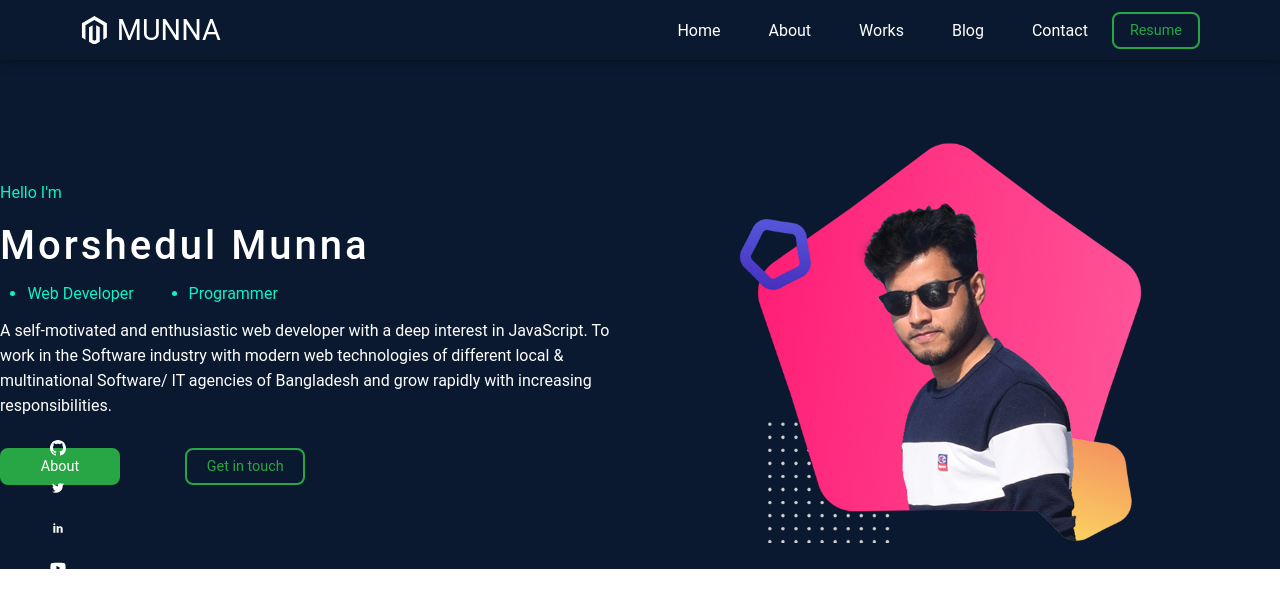
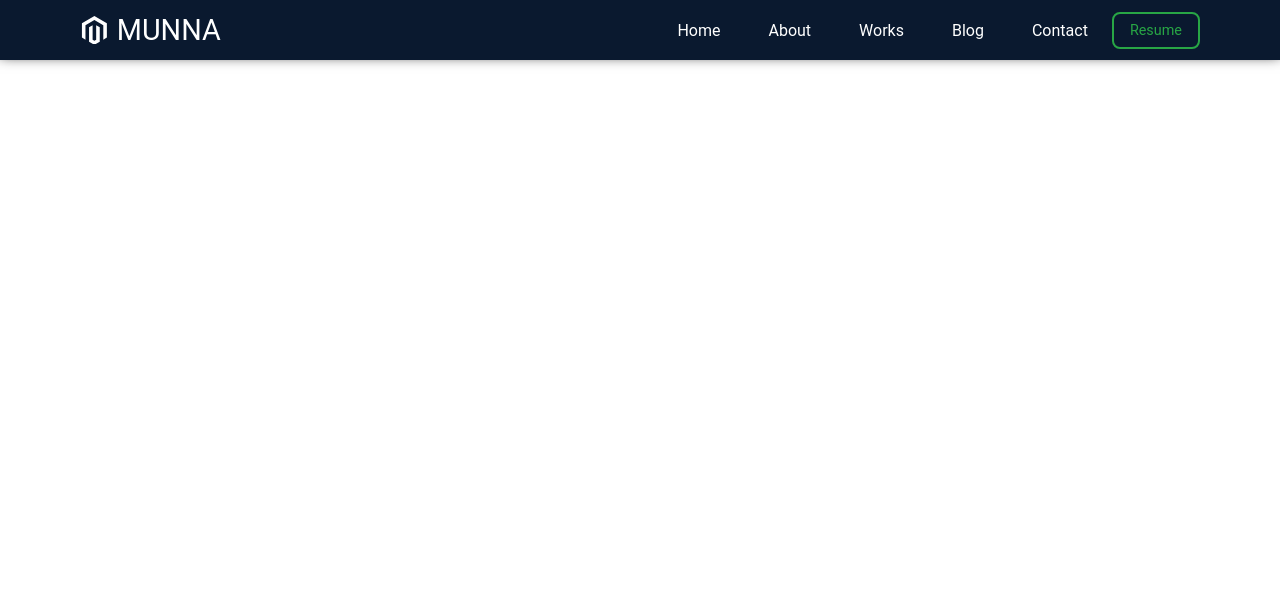
Before and after one commit to morshedulmunna/exacademy, a React (Create React App) app: page / in a window 1280 px wide. Shown: the top 608 px of the page. Built offline with nearby package versions, Linux system fonts and the light colour scheme.

Commit message:
git cache cleared

```diff
--- a/src/components/Home/Home.js
+++ b/src/components/Home/Home.js
@@ -1,52 +1,7 @@
 import React from "react";
-import { Container } from "../../globalStyle";
-import { HomeData } from "../data";
-import {
-  Header,
-  HeaderBtn,
-  HeaderContent,
-  HeaderDiscription,
-  HeaderH1,
-  HeaderImage,
-  HeaderLi,
-  HeaderUl,
-  SpanP,
-} from "./Home.style";
-import img from "../../images/infosecimg.png";
-import { Link } from "react-router-dom";
 
 const Home = () => {
-  const { topLine, name, profession1, profession2, discription } = HomeData;
-  return (
-    <>
-      <Container>
-        <Header>
-          <HeaderImage>
-            <img src={img} alt="HeaderImage" />
-          </HeaderImage>
-          <HeaderContent>
-            <SpanP> {topLine} </SpanP>
-            <HeaderH1> {name} </HeaderH1>
-            <HeaderUl>
-              <HeaderLi> {profession1} </HeaderLi>
-              <HeaderLi> {profession2} </HeaderLi>
-            </HeaderUl>
-            <HeaderDiscription>{discription}</HeaderDiscription>
-            <HeaderBtn>
-              <Link to="/about" className="aboutBtn">
-                About
-              </Link>
-              <Link to="/get-in-touch"> Get in touch </Link>
-            </HeaderBtn>
-          </HeaderContent>
-        </Header>
-      </Container>
-      {/* Header 2nd Part Few Workd */}
-      {/* <Container>
-        <h1>lorem300</h1>
-      </Container> */}
-    </>
-  );
+  return <div></div>;
 };
 
 export default Home;
--- a/src/components/Home/Home.style.js
+++ /dev/null
@@ -1,128 +0,0 @@
-import styled from "styled-components";
-
-export const Header = styled.div`
-  display: flex;
-  justify-content: center;
-  align-items: center;
-  margin-top: 40px;
-  @media screen and (max-width: 768px) {
-    flex-direction: column;
-    margin-top: 40px;
-  }
-`;
-export const HeaderContent = styled.div`
-  width: 50%;
-  order: 0;
-  @media screen and (max-width: 768px) {
-    order: 1;
-    width: 80%;
-  }
-`;
-export const HeaderImage = styled.div`
-  display: flex;
-  justify-content: center;
-  align-items: center;
-  order: 1;
-  @media screen and (max-width: 768px) {
-    order: 0;
-  }
-  img {
-    width: 70%;
-    @media screen and (max-width: 576px) {
-      width: 90%;
-    }
-  }
-`;
-
-// Header Text Area
-export const SpanP = styled.p`
-  color: #0df2c9;
-  margin-bottom: 20px;
-`;
-
-export const HeaderH1 = styled.h1`
-  color: #fff;
-  letter-spacing: 3px;
-  line-height: 48px;
-  font-weight: 500;
-  font-size: 40px;
-  font-style: normal;
-  @media screen and (max-width: 768px) {
-    font-size: 29px;
-  }
-`;
-export const HeaderUl = styled.ul`
-  display: flex;
-  justify-content: space-around;
-  width: 50%;
-
-  @media screen and (max-width: 1110px) {
-    flex-direction: row;
-    width: 50%;
-  }
-  @media screen and (max-width: 960px) {
-    flex-direction: column;
-    margin-left: 20px;
-  }
-`;
-export const HeaderLi = styled.li`
-  color: #0df2c9;
-  line-height: 48px;
-`;
-export const HeaderDiscription = styled.p`
-  color: #fff;
-  line-height: 25px;
-`;
-
-export const HeaderBtn = styled.div`
-  margin-top: 30px;
-  display: flex;
-  width: 50%;
-  /* background: #fff; */
-  justify-content: space-between;
-  a {
-    text-decoration: none;
-    text-align: center;
-    padding: 0.5rem 1rem;
-    border-radius: 0.5rem;
-    background: transparent;
-    border: 2px solid #28a645;
-    color: #28a645;
-    outline: none;
-    cursor: pointer;
-    font-size: 0.9rem;
-    width: 120px;
-    &:hover {
-      background: #218838;
-      color: #fff;
-    }
-    &.aboutBtn {
-      background: #28a645;
-      color: white;
-      &.aboutBtn::hover {
-        background: #218838;
-      }
-    }
-  }
-  @media screen and (max-width: 960px) {
-    flex-direction: column;
-    a {
-      margin: 20px 20px 20px 0px;
-      padding: 10px 10px;
-      width: 120px;
-      &:hover {
-        background: #28a645;
-        color: #fff;
-      }
-      &.aboutBtn {
-        background: #28a645;
-        color: white;
-        &.aboutBtn::hover {
-          background: #218838;
-        }
-      }
-    }
-  }
-`;
-
-/* Header 2nd Part Few Workd */
```
Also changed, not shown: 1 other file (tests, documents, lock files or other folders).
